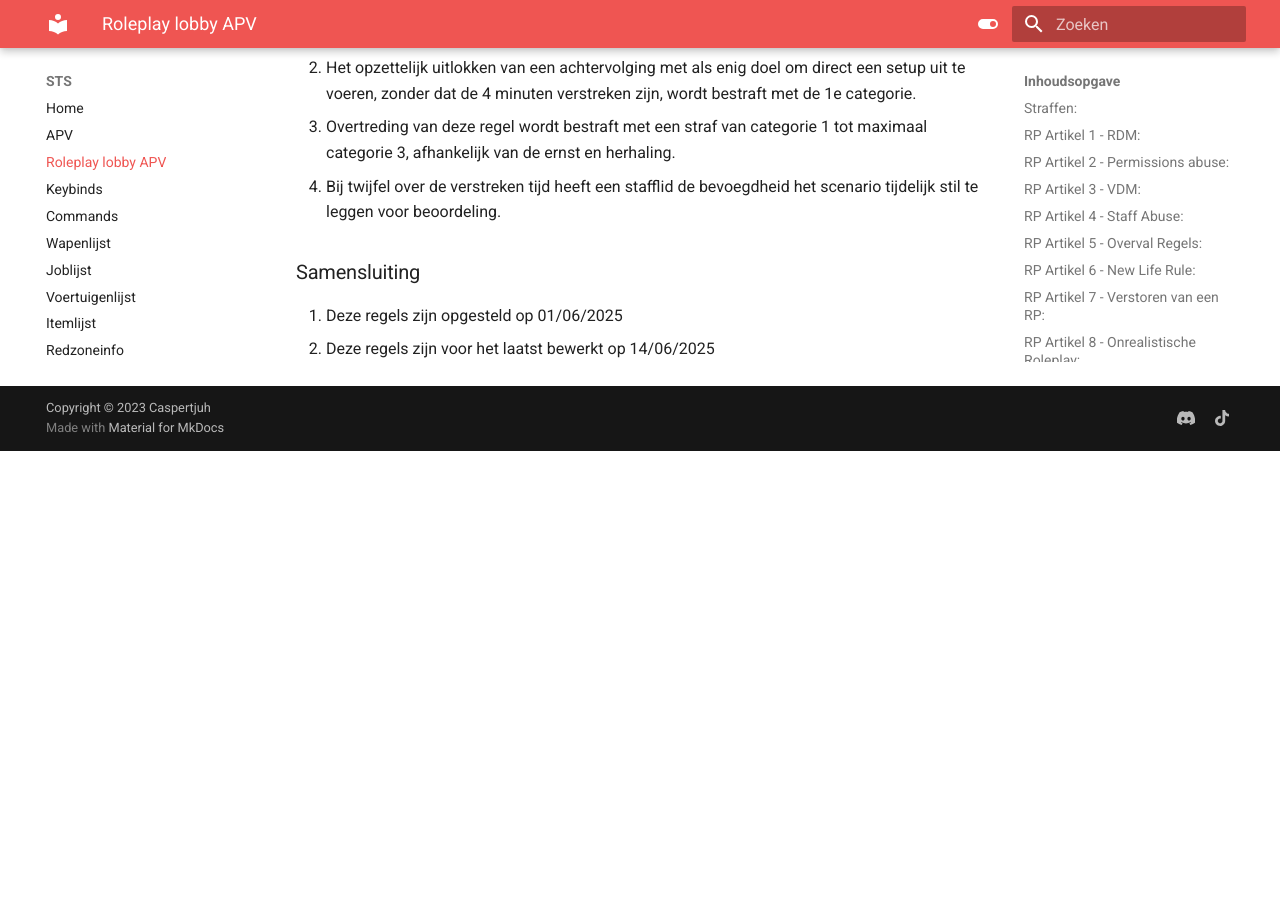
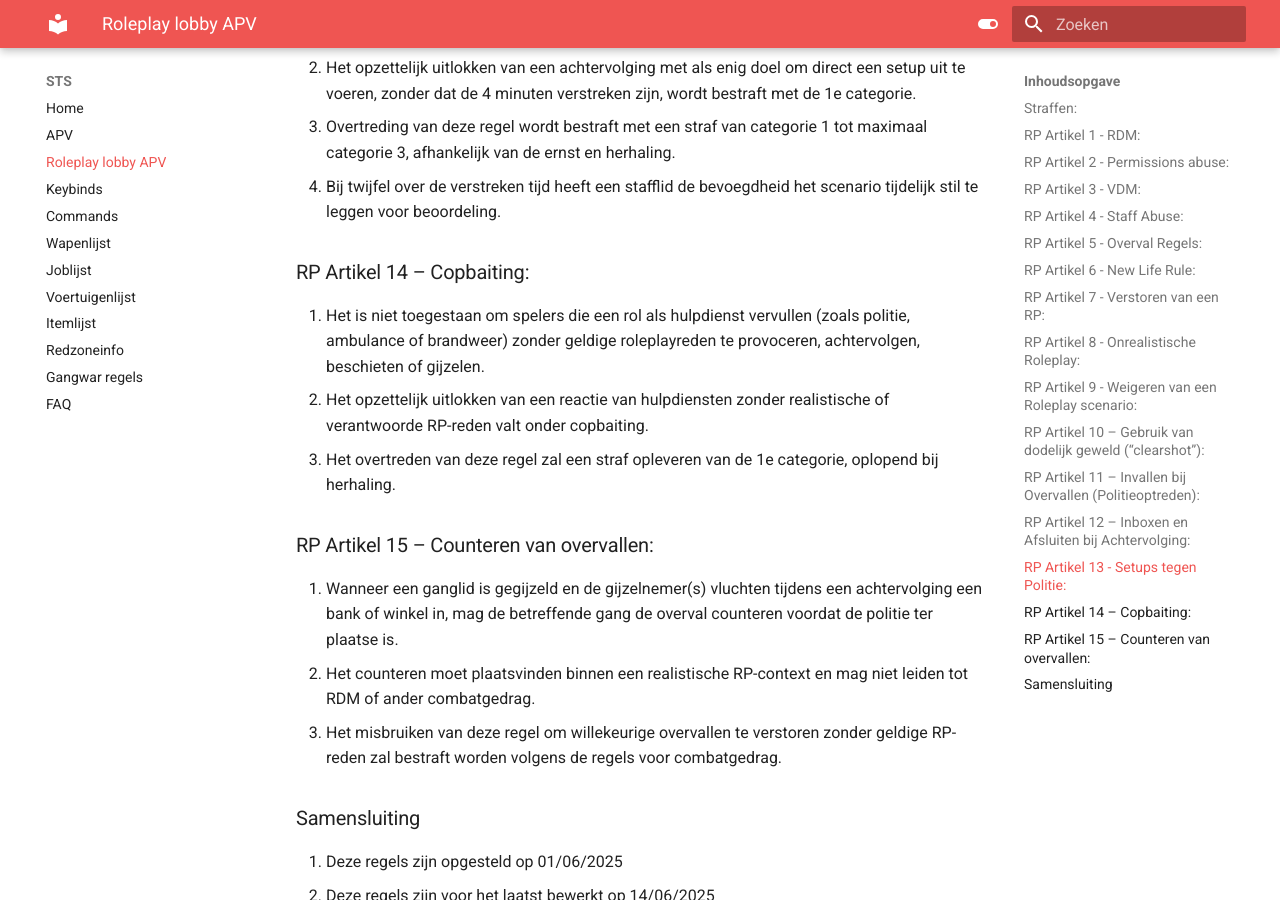
Before and after one commit to Welseyy/STSAPV, an MkDocs documentation site: the page built from docs/rpapv.md, in a window 1280 px wide and 900 px high, scrolled down 4323 px. Built offline with MkDocs 1.6.1 and Material for MkDocs 9.7.7, drawn with Linux system fonts in a browser that asks for light colours; before the commit the page ends 4774 px from its top, so only the background shows below that.

Commit message:
Update rpapv.md
rp lobby apv update artk 14 en 15

```diff
--- a/docs/rpapv.md
+++ b/docs/rpapv.md
@@ -106,6 +106,16 @@
 3. Overtreding van deze regel wordt bestraft met een straf van categorie 1 tot maximaal categorie 3, afhankelijk van de ernst en herhaling.
 4. Bij twijfel over de verstreken tijd heeft een stafflid de bevoegdheid het scenario tijdelijk stil te leggen voor beoordeling.
 
+### RP Artikel 14 – Copbaiting:
+1. Het is niet toegestaan om spelers die een rol als hulpdienst vervullen (zoals politie, ambulance of brandweer) zonder geldige roleplayreden te provoceren, achtervolgen, beschieten of gijzelen.
+2. Het opzettelijk uitlokken van een reactie van hulpdiensten zonder realistische of verantwoorde RP-reden valt onder copbaiting.
+3. Het overtreden van deze regel zal een straf opleveren van de 1e categorie, oplopend bij herhaling.
+
+### RP Artikel 15 – Counteren van overvallen:
+1. Wanneer een ganglid is gegijzeld en de gijzelnemer(s) vluchten tijdens een achtervolging een bank of winkel in, mag de betreffende gang de overval counteren voordat de politie ter plaatse is.
+2. Het counteren moet plaatsvinden binnen een realistische RP-context en mag niet leiden tot RDM of ander combatgedrag.
+3. Het misbruiken van deze regel om willekeurige overvallen te verstoren zonder geldige RP-reden zal bestraft worden volgens de regels voor combatgedrag.
+
 ### Samensluiting
 1. Deze regels zijn opgesteld op 01/06/2025
 2. Deze regels zijn voor het laatst bewerkt op 14/06/2025
```
